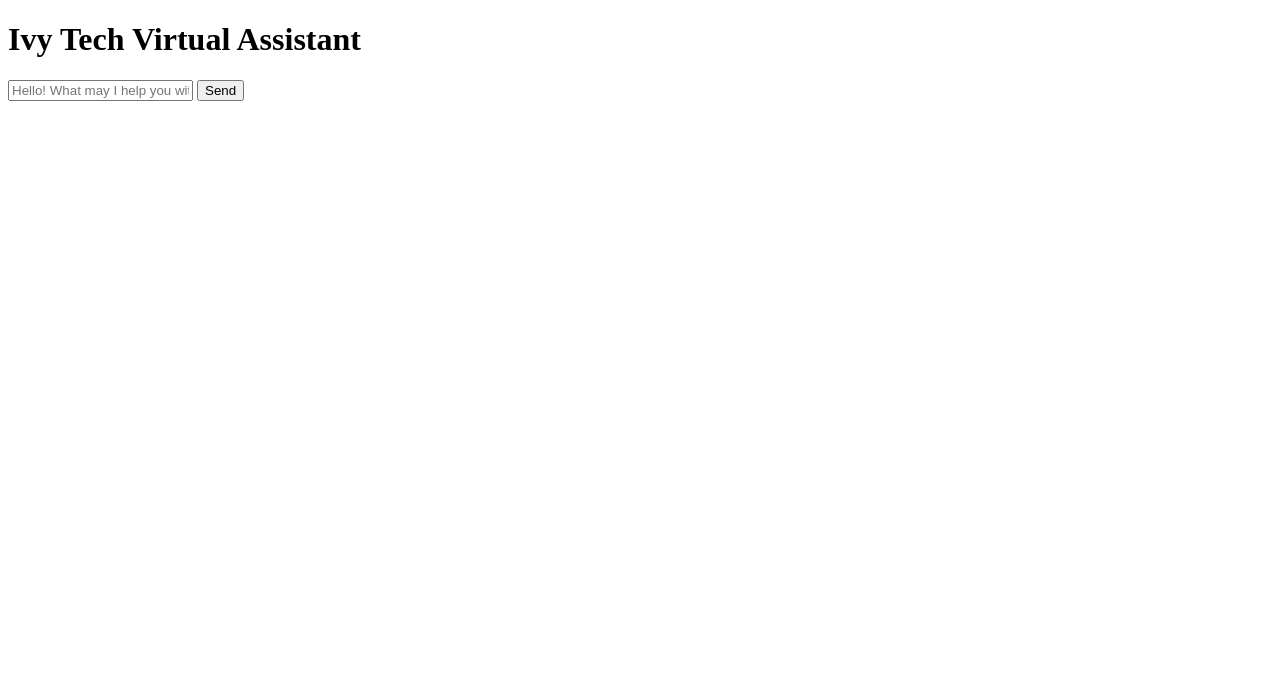
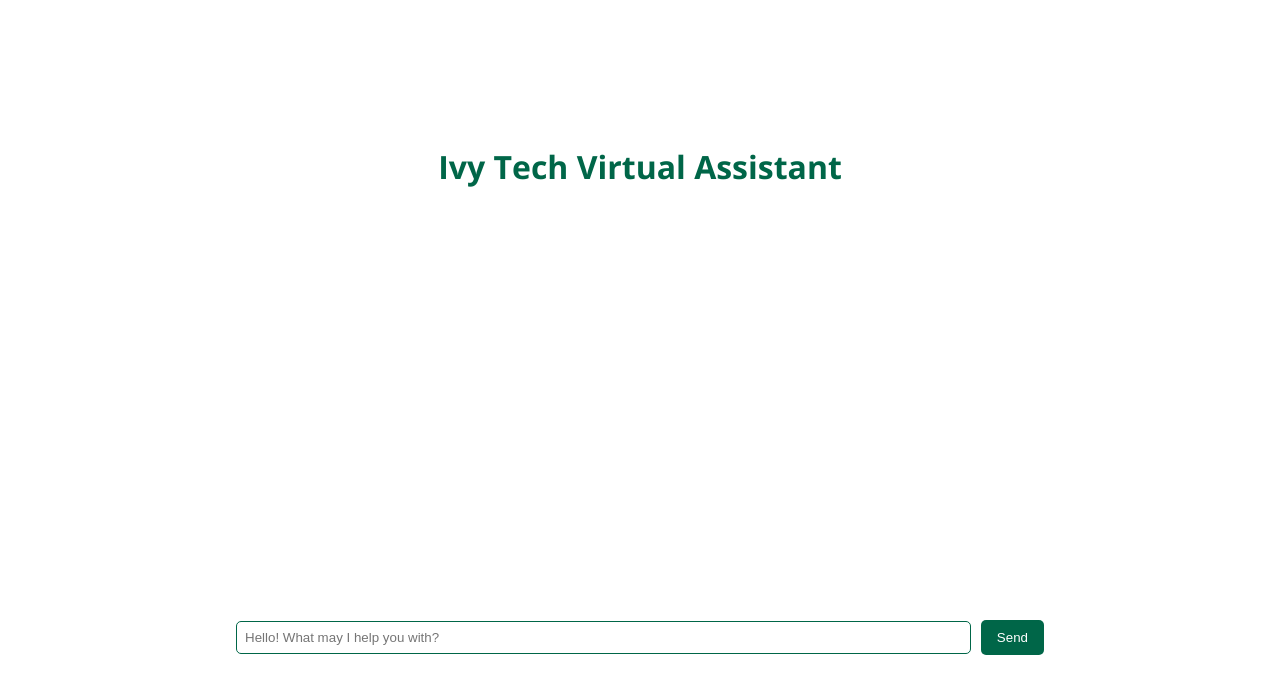
Before and after one commit to danistar12/SDEV265_BrownTeam, a website with bundled scripts: page API_Bot/index.html in a window 1280 px wide. Built offline with nearby package versions, Linux system fonts and the light colour scheme; what @google/generative-ai would draw is missing.

Commit message:
added a simple interface

```diff
--- a/API_Bot/index.html
+++ b/API_Bot/index.html
@@ -4,11 +4,83 @@
     <meta charset="UTF-8" />
     <meta name="viewport" content="width=device-width, initial-scale=1.0" />
     <title>Ivy Tech Virtual Assistant</title>
+    <style>
+      @import url("https://fonts.googleapis.com/css2?family=Open+Sans:ital,wght@0,300..800;1,300..800&display=swap");
+
+      * {
+        margin: 0;
+        padding: 0;
+      }
+
+      ::-webkit-scrollbar {
+        width: 10px;
+      }
+
+      ::-webkit-scrollbar-thumb {
+        background-color: #006648;
+        border-radius: 10px;
+      }
+
+      .container {
+        display: flex;
+        width: 100vw;
+        height: 100vh;
+        font-family: "Open Sans", sans-serif;
+        background-color: #ffffff;
+        color: #006648;
+        flex-direction: column;
+        align-items: center;
+        justify-content: center;
+      }
+
+      .container h1 {
+        margin-bottom: 1rem;
+      }
+
+      #chat-box {
+        width: 90%;
+        height: 50vh;
+        overflow-y: scroll;
+        margin-bottom: 1rem;
+        border-radius: 5px;
+      }
+
+      #chat-box p {
+        margin-bottom: 0.5rem;
+        font-size: 16px;
+      }
+
+      .inputs {
+        display: flex;
+        width: 80%;
+        align-items: center;
+        justify-content: center;
+      }
+
+      #chat-input {
+        width: 70%;
+        padding: 0.5rem;
+        border: 1px solid #006648;
+        border-radius: 5px;
+        margin-right: 10px;
+      }
+
+      #send-button {
+        padding: 0.6rem 1rem;
+        background-color: #006648;
+        color: #ffffff;
+        border: none;
+        border-radius: 5px;
+        cursor: pointer;
+      }
+    </style>
     <script src="https://cdn.jsdelivr.net/npm/marked/marked.min.js"></script>
   </head>
   <body>
+    <div class="container">
       <h1>Ivy Tech Virtual Assistant</h1>
       <div id="chat-box"></div>
+      <div class="inputs">
         <input
           type="text"
           id="chat-input"
@@ -16,5 +88,7 @@
         />
         <button id="send-button">Send</button>
         <script type="module" src="script.js"></script>
+      </div>
+    </div>
   </body>
 </html>
--- a/API_Bot/script.js
+++ b/API_Bot/script.js
@@ -38,6 +38,11 @@
   // Clear the chat input field
   chatInput.value = "";
 
+  // Add "I'm thinking..." text to the chat box
+  const thinkingMessage = document.createElement("p");
+  thinkingMessage.textContent = "Bot: I'm thinking...";
+  chatBox.appendChild(thinkingMessage);
+
   try {
     // Generate a response from the model using the user's message
     const response = await model.generateContent(userMessage);
@@ -48,14 +53,14 @@
     // Format the response text using marked library for HTML rendering
     const formattedResponse = marked.parse(responseText);
 
-    // Add the bot's formatted response to the chat box
-    chatBox.innerHTML += `<p>Bot: ${formattedResponse}</p>`;
+    // Replace "I'm thinking..." text with the bot's formatted response
+    thinkingMessage.innerHTML = `Bot: ${formattedResponse}`;
 
     // Scroll the chat box to the bottom to show the latest message
     chatBox.scrollTop = chatBox.scrollHeight;
   } catch (error) {
     // Handle errors by displaying a generic error message in the chat box
-    chatBox.innerHTML += "<p>Bot: Sorry, I encountered an error.</p>";
+    thinkingMessage.innerHTML = "Bot: Sorry, I encountered an error.";
     console.error("API Error:", error); // Log the error for debugging
   }
 }
```
Lines whose indentation alone changed are shown as unchanged.
